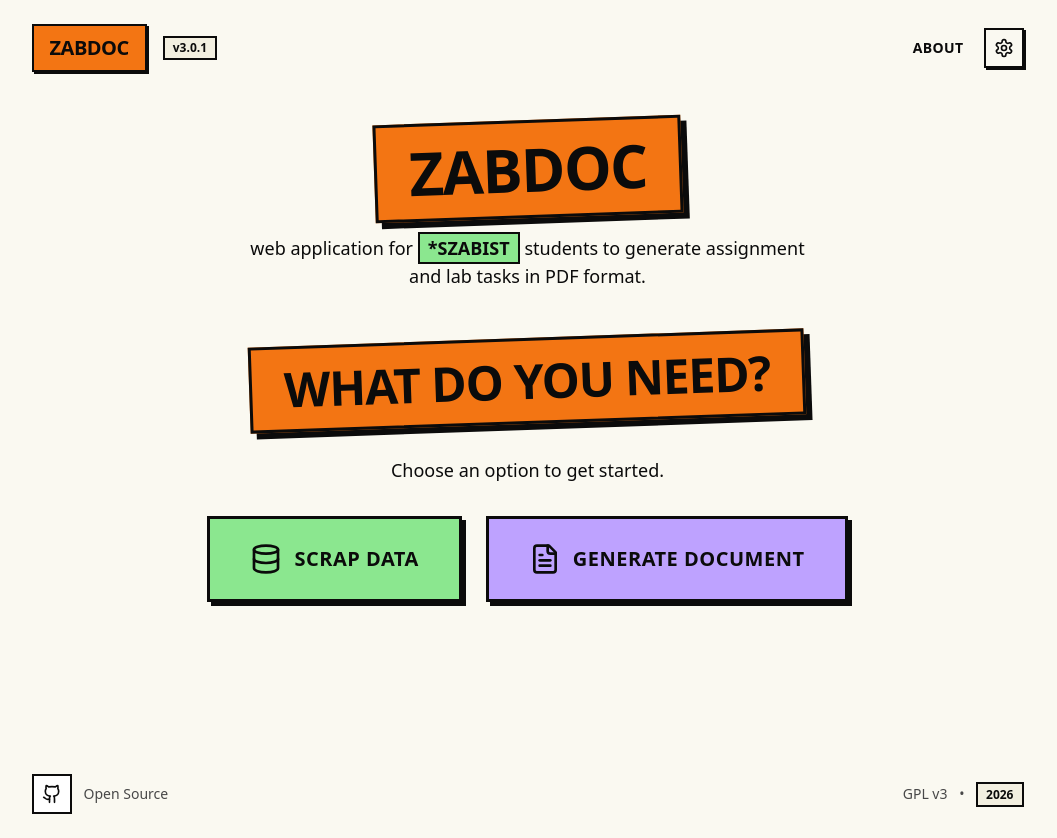
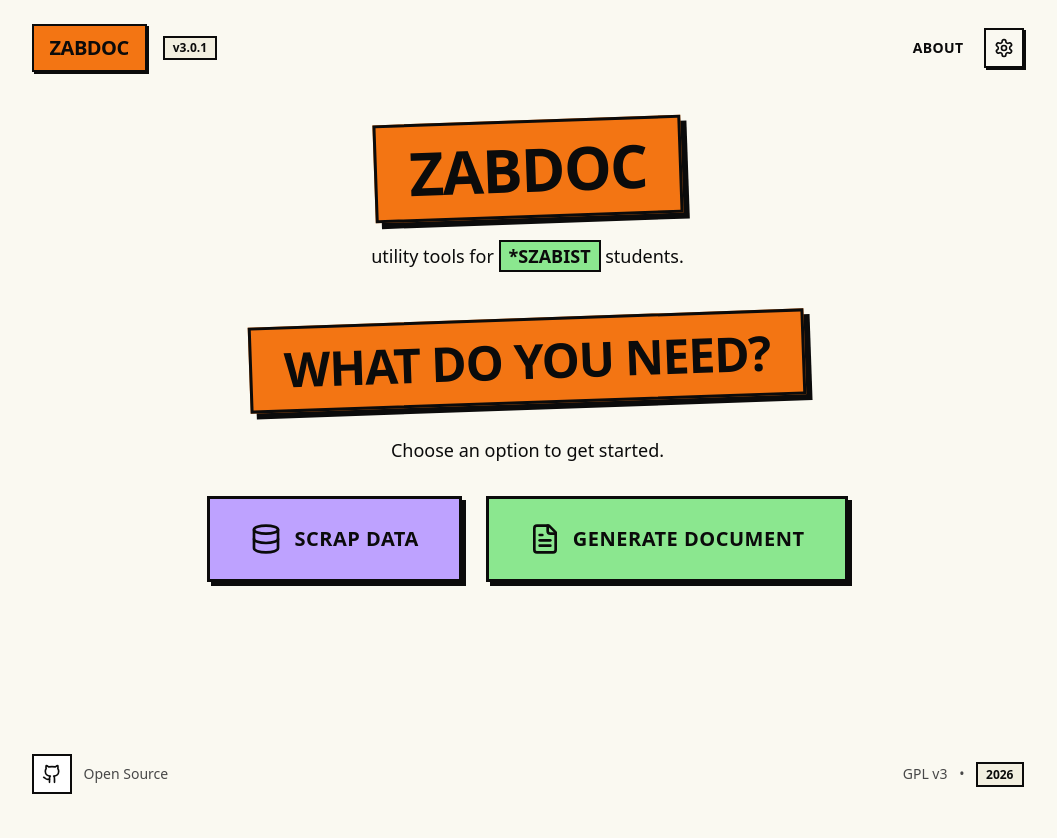
Before and after one commit to hammadmajid/zabdoc, a SvelteKit app in the folder worker/: page / in a window 1280 px wide. Shown: the whole page, without its empty margins (105-1162 px from the left). Built offline with nearby package versions, Linux system fonts and the light colour scheme.

Commit message:
fix taglines and change button colors

```diff
--- a/worker/src/routes/+page.svelte
+++ b/worker/src/routes/+page.svelte
@@ -15,15 +15,15 @@
 <div class="min-h-[70vh] flex flex-col">
     <!-- Hero Section -->
     <div class="text-center mb-4" in:fade={{ duration: 300 }}>
-        <div class="neo-border neo-shadow-lg bg-primary px-8 py-4 inline-block rotate-[-2deg] mb-4">
+        <div class="neo-border neo-shadow-lg bg-primary px-8 py-4 inline-block rotate-[-2deg] mb-6">
             <h1 class="text-4xl md:text-6xl font-black uppercase tracking-tight">
                 zabdoc
             </h1>
         </div>
         <p class="text-lg font-medium max-w-xl mx-auto">
-            web application for
+            utility tools for
             <span class="bg-secondary px-2 py-0.5 neo-border-sm font-bold">*SZABIST</span>
-            students to generate assignment and lab tasks in PDF format.
+            students.
         </p>
     </div>
 
@@ -42,14 +42,14 @@
         <div class="flex flex-col sm:flex-row gap-6">
             <a
                 href="/scrap"
-                class="neo-border neo-shadow bg-secondary text-secondary-foreground px-10 py-6 text-xl font-black uppercase tracking-wide flex items-center gap-3 hover:translate-x-[4px] hover:translate-y-[4px] hover:shadow-none transition-all cursor-pointer"
+                class="neo-border neo-shadow bg-accent text-secondary-foreground px-10 py-6 text-xl font-black uppercase tracking-wide flex items-center gap-3 hover:translate-x-[4px] hover:translate-y-[4px] hover:shadow-none transition-all cursor-pointer"
             >
                 <Database class="size-8" />
                 Scrap Data
             </a>
             <a
                 href="/document"
-                class="neo-border neo-shadow bg-accent text-accent-foreground px-10 py-6 text-xl font-black uppercase tracking-wide flex items-center gap-3 hover:translate-x-[4px] hover:translate-y-[4px] hover:shadow-none transition-all cursor-pointer"
+                class="neo-border neo-shadow bg-secondary text-accent-foreground px-10 py-6 text-xl font-black uppercase tracking-wide flex items-center gap-3 hover:translate-x-[4px] hover:translate-y-[4px] hover:shadow-none transition-all cursor-pointer"
             >
                 <FileText class="size-8" />
                 Generate Document
--- a/worker/src/routes/scrap/+page.svelte
+++ b/worker/src/routes/scrap/+page.svelte
@@ -135,7 +135,7 @@
             </div>
 
             <p class="text-base font-medium max-w-md mb-8 text-center">
-                Enter your ZabDesk credentials to fetch attendance data.
+                Enter your ZabDesk credentials to fetch attendance and marks data.
             </p>
 
             {#if isError}
```
